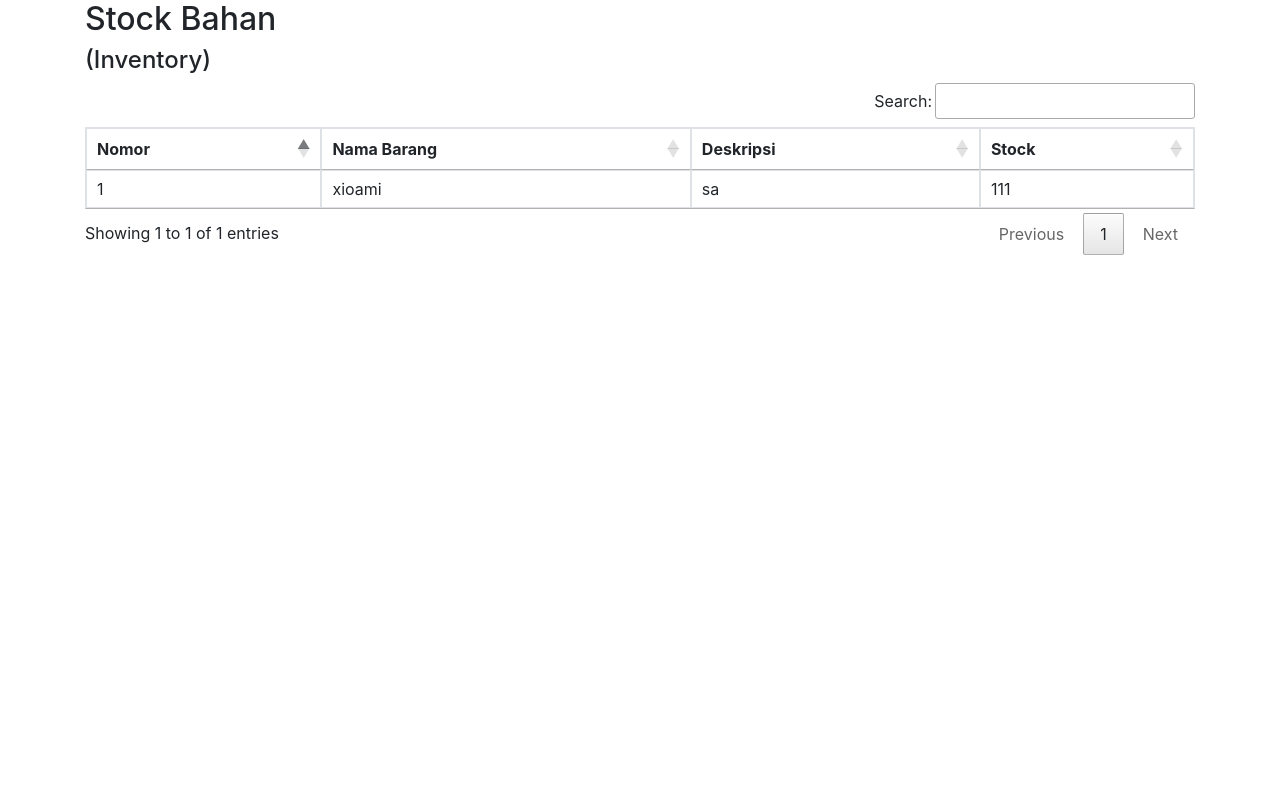
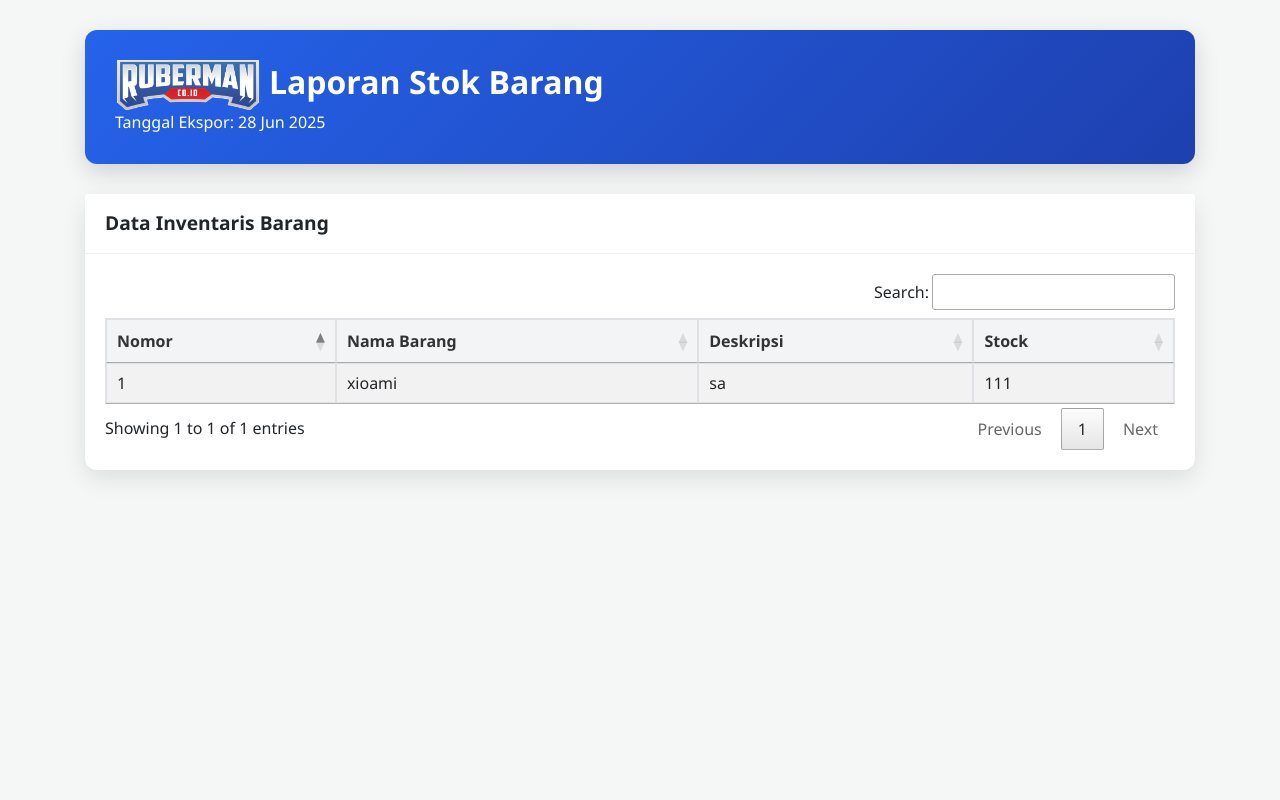
Before and after one commit to warudoo/ruberman-inventory, a PHP site: page /export.php in a window 1280 px wide. Run offline with PHP 8.4, Linux system fonts and the light colour scheme; a user stored in the database is signed in; data comes from the database, SQL or seed files in the repository; some libraries are stand-ins or nearby versions.

Commit message:
feat: update

```diff
--- a/export.php
+++ b/export.php
@@ -4,36 +4,94 @@ require 'includes/cek.php';
 ?>
 <html>
 <head>
-    <title>Ruberman Inventory</title>
+    <title>Laporan Stok Barang - Ruberman Inventory</title>
     <link rel="stylesheet" href="https://maxcdn.bootstrapcdn.com/bootstrap/4.5.2/css/bootstrap.min.css">
     <script src="https://ajax.googleapis.com/ajax/libs/jquery/3.5.1/jquery.min.js"></script>
     <script src="https://cdnjs.cloudflare.com/ajax/libs/popper.js/1.16.0/umd/popper.min.js"></script>
     <script src="https://maxcdn.bootstrapcdn.com/bootstrap/4.5.2/js/bootstrap.min.js"></script>
-    <link rel="stylesheet" type="text/css" href="https://cdn.datatables.net/1.10.19/css/jquery.dataTables.css">
+    <link rel="stylesheet" type="text/css" href="https://cdn.datatables.net/1.10.19/css/jquery.dataTables.min.css">
     <link rel="stylesheet" type="text/css" href="https://cdn.datatables.net/buttons/1.6.5/css/buttons.dataTables.min.css">
-    <link rel="stylesheet" type="text/css" href="https://cdn.datatables.net/1.10.19/css/jquery.dataTables.min.css">
     <script type="text/javascript" charset="utf8" src="https://cdn.datatables.net/1.10.19/js/jquery.dataTables.js"></script>
+    <style>
+        body {
+            font-family: 'Segoe UI', Tahoma, Geneva, Verdana, sans-serif;
+            background-color: #f4f7f6;
+        }
+        .container {
+            margin-top: 30px;
+        }
+        .header-section {
+            background: linear-gradient(135deg, #2563eb 0%, #1e40af 100%);
+            color: white;
+            padding: 30px;
+            border-radius: 12px;
+            margin-bottom: 30px;
+            display: flex;
+            align-items: center;
+            justify-content: space-between;
+            box-shadow: 0 8px 25px rgba(0, 0, 0, 0.15);
+        }
+        .header-section img {
+            height: 50px;
+        }
+        .header-section h2 {
+            margin: 0;
+            font-weight: 700;
+        }
+        .card {
+            border: none;
+            border-radius: 12px;
+            box-shadow: 0 8px 25px rgba(0, 0, 0, 0.1);
+        }
+        .card-header {
+            background-color: #fff;
+            border-bottom: 1px solid #eee;
+            font-weight: 600;
+            font-size: 1.2rem;
+            padding: 15px 20px;
+        }
+        #mauexport thead th {
+            background-color: #f2f4f6;
+            color: #333;
+            font-weight: 600;
+        }
+        .dt-buttons .btn {
+            background-color: #28a745 !important;
+            color: white !important;
+            border-radius: 8px !important;
+            border: none !important;
+            padding: 10px 20px !important;
+            box-shadow: 0 4px 15px rgba(0,0,0,0.1) !important;
+        }
+        .dt-buttons .btn:hover {
+            background-color: #218838 !important;
+        }
+    </style>
 </head>
 
 <body>
 <div class="container">
-			<h2>Stock Bahan</h2>
-			<h4>(Inventory)</h4>
-				<div class="data-tables datatable-dark">
-
-					<!-- Masukkan table nya disini, dimulai dari tag TABLE -->
-                    <table class="table table-bordered" id="mauexport" width="100%" cellspacing="0">
+    <div class="header-section">
+        <div>
+            <h2><img src="assets/img/ruberman.png" alt="Logo"> Laporan Stok Barang</h2>
+            <p class="mb-0">Tanggal Ekspor: <?= date("d M Y"); ?></p>
+        </div>
+    </div>
+    <div class="card">
+        <div class="card-header">
+            Data Inventaris Barang
+        </div>
+        <div class="card-body">
+            <table class="table table-striped table-bordered" id="mauexport" width="100%" cellspacing="0">
                 <thead>
                     <tr>
                         <th>Nomor</th>
                         <th>Nama Barang</th>
                         <th>Deskripsi</th>
                         <th>Stock</th>
-
                     </tr>
                 </thead>
                 <tbody>
-
                     <?php
                     $ambilsemuadatastock = mysqli_query($conn, "SELECT * FROM stock");
                     $i=1;
@@ -43,28 +101,16 @@ require 'includes/cek.php';
                         $stock = $data['stock'];
                         $idb = $data['idbarang'];
                     ?>
-
                     <tr>
                         <td><?=$i++;?></td>
-                                            <td><?php echo $namabarang;?></td>
-                                            <td><?php echo $deskripsi;?></td>
-                                            <td><?php echo $stock;?></td>
-
-                                            </td>
+                        <td><?= htmlspecialchars($namabarang);?></td>
+                        <td><?= htmlspecialchars($deskripsi);?></td>
+                        <td><?= htmlspecialchars($stock);?></td>
                     </tr>
-                                        </div>
-
-
-
-
-                                        <?php
-                                        };
-
-                                        ?>
-
+                    <?php }; ?>
                 </tbody>
             </table>
-
+        </div>
     </div>
 </div>
 
@@ -73,11 +119,19 @@ $(document).ready(function() {
     $('#mauexport').DataTable( {
         dom: 'Bfrtip',
         buttons: [
-            'copy','csv','excel', 'pdf', 'print'
+            {
+                extend: 'excelHtml5',
+                title: 'Laporan Stok Barang - Ruberman Inventory',
+                text: '<i class="fas fa-file-excel"></i> Export ke Excel'
+            },
+            {
+                extend: 'pdfHtml5',
+                title: 'Laporan Stok Barang - Ruberman Inventory',
+                text: '<i class="fas fa-file-pdf"></i> Export ke PDF'
+            }
         ]
-    } );
-} );
-
+    });
+});
 </script>
 
 <script src="https://code.jquery.com/jquery-3.5.1.js"></script>
@@ -89,9 +143,7 @@ $(document).ready(function() {
 <script src="https://cdnjs.cloudflare.com/ajax/libs/pdfmake/0.1.53/vfs_fonts.js"></script>
 <script src="https://cdn.datatables.net/buttons/1.6.5/js/buttons.html5.min.js"></script>
 <script src="https://cdn.datatables.net/buttons/1.6.5/js/buttons.print.min.js"></script>
-
-
+<script src="https://use.fontawesome.com/releases/v6.3.0/js/all.js" crossorigin="anonymous"></script>
 
 </body>
-
 </html>
--- a/keluar.php
+++ b/keluar.php
@@ -161,7 +161,7 @@ require 'includes/cek.php';
                         </button>
                         </div>
                         <div class="card-body">
-                                <table id="datatablesSimple">
+                                <table class="table table-bordered" id="datatablesSimple" width="100%" cellspacing="0">
                                     <thead>
                                         <tr>
                                             <th>Tanggal</th>
```
Also changed, not shown: masuk.php (+5 -5 lines), assets/css/styles.css, uploads/1ee8c7e51fa3763bd96da94a8ac0db7b.jpg (added), uploads/355de62d1cf7674e9f0d5cd40cb86ab4.png (deleted), uploads/57076356d8acd825d6cb9f02facd74ff.jpg (added). Lines whose indentation alone changed are shown as unchanged.
